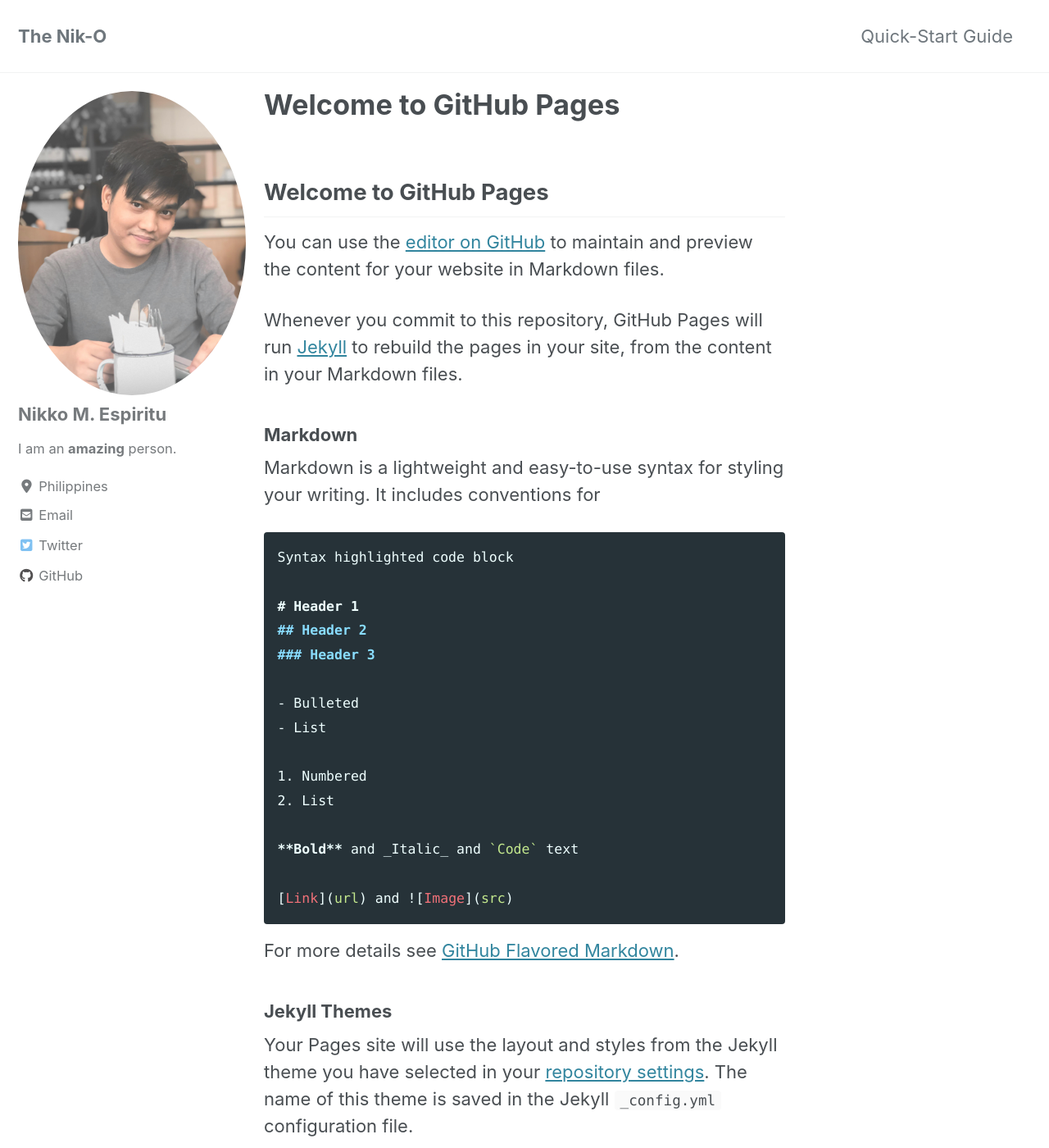
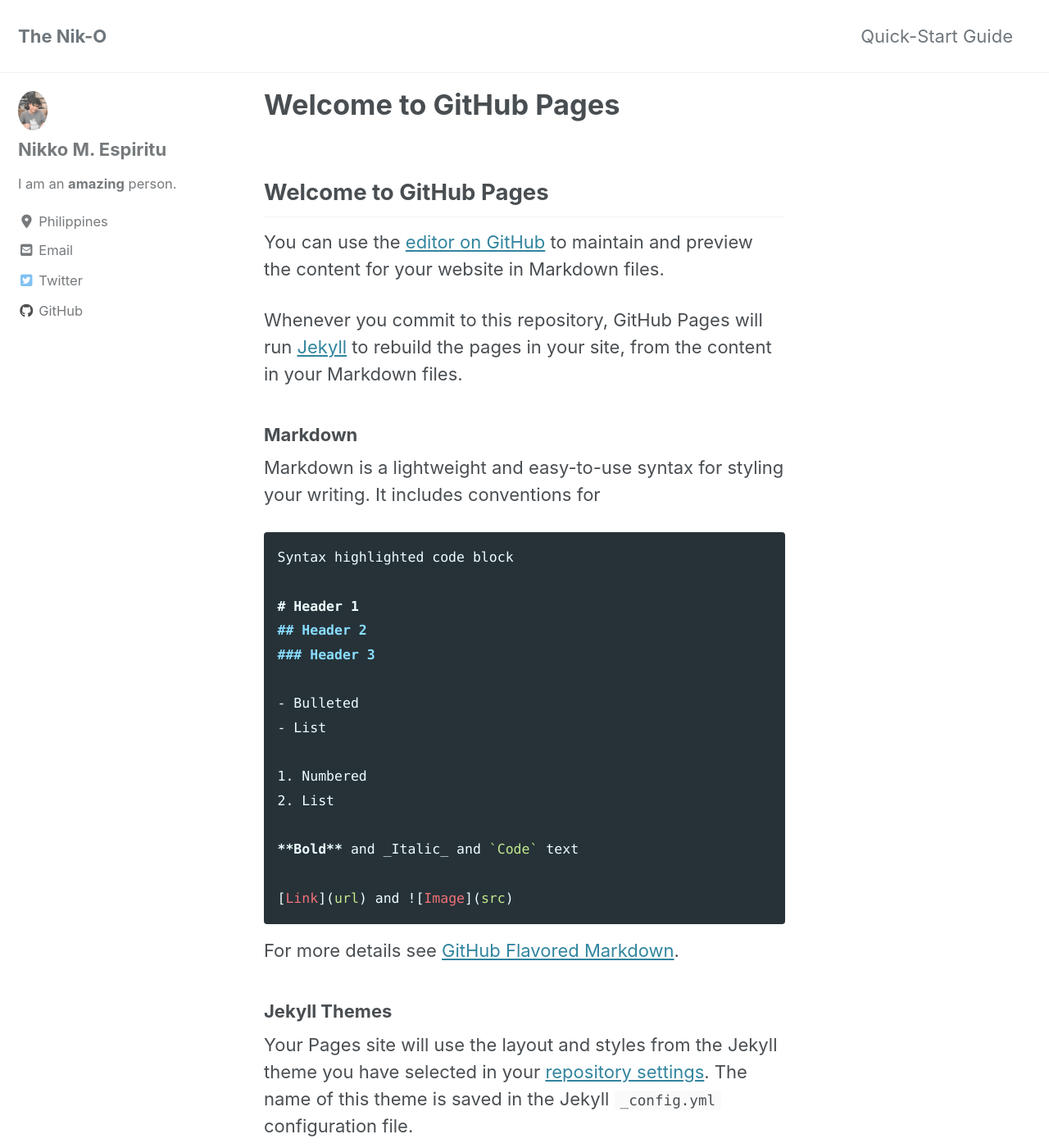
Before and after one commit to espnik/espnik.github.io, a Jekyll site: the page built from index.md, in a window 1280 px wide and 1400 px high. Shown: the whole window at 82% size. Built offline with Jekyll 4.4.1, drawn with Linux system fonts in a browser that asks for light colours; cached includes are drawn as plain includes; nearby versions of some CDN libraries; our own code applies the rules of GitHub Pages for plain Markdown files; the list of posts is cut into pages by our own code.

Commit message:
change dp size

```diff
--- a/_sass/minimal-mistakes/_sidebar.scss
+++ b/_sass/minimal-mistakes/_sidebar.scss
@@ -120,11 +120,6 @@
   width: 36px;
   height: 36px;
 
-  @include breakpoint($large) {
-    display: block;
-    width: auto;
-    height: auto;
-  }
 
   img {
     border-radius: 50%;
```
